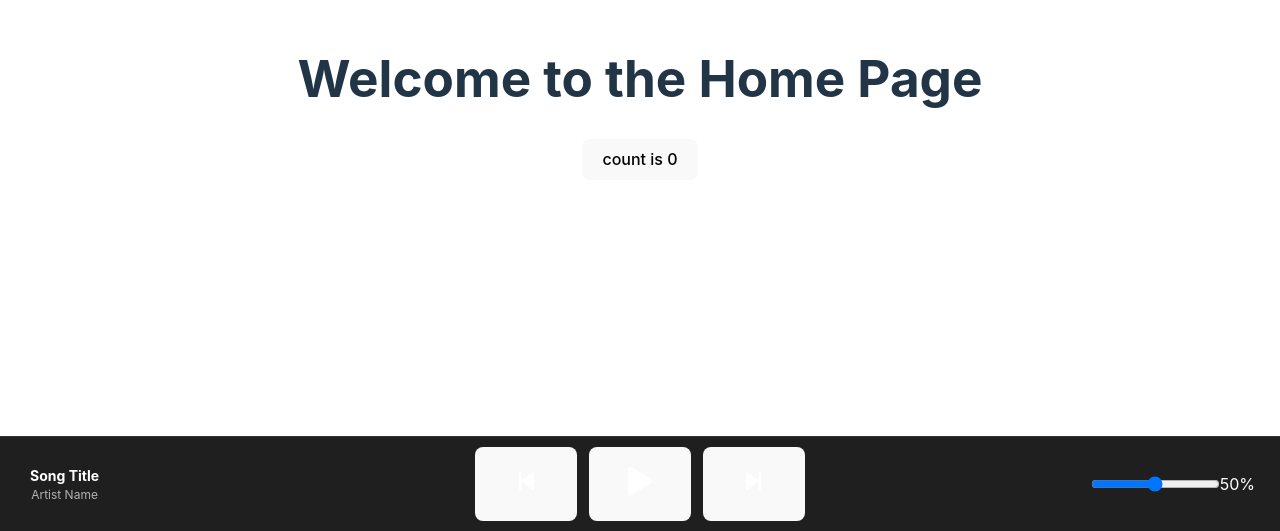
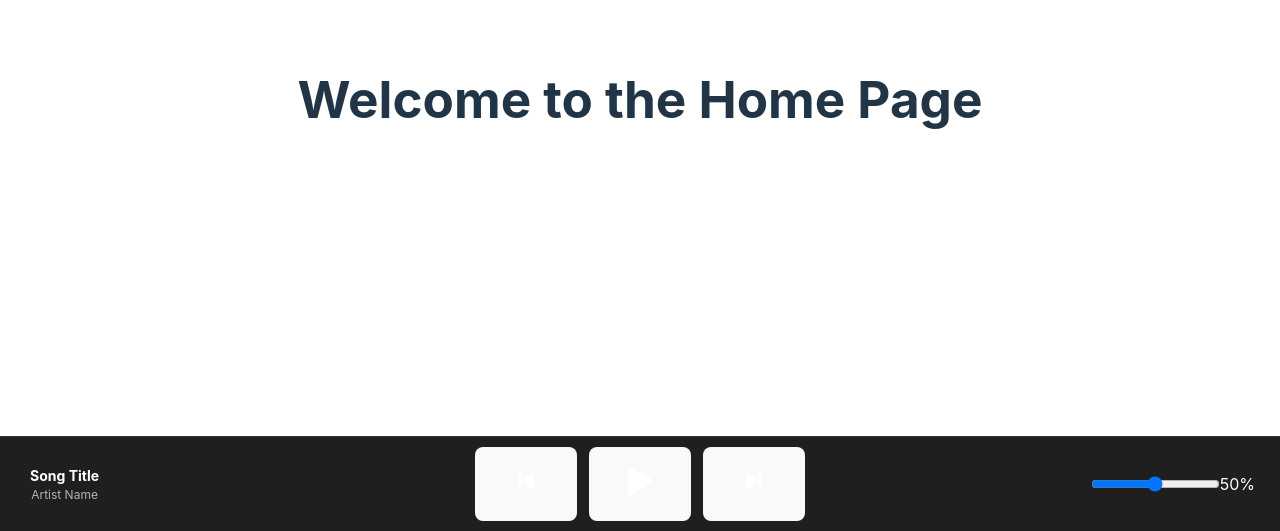
Before and after one commit to RevatureProject2MusicSharing/project2Frontend, a React (Vite) app: page / in a window 1280 px wide. Shown: the part 269-800 px from the top of the page. Built offline with nearby package versions, Linux system fonts and the light colour scheme.

Commit message:
just a small change on home screen

```diff
--- a/src/Components/Home/Home.tsx
+++ b/src/Components/Home/Home.tsx
@@ -1,16 +1,10 @@
-import { useState } from 'react'
 import '../../App.css'
 
 function Home() {
-  const [count, setCount] = useState(0)
-
   return (
     <>
       <h1>Welcome to the Home Page</h1>
       <div className="card">
-        <button onClick={() => setCount((count) => count + 1)}>
-          count is {count}
-        </button>
       </div>
     </>
   )
```
